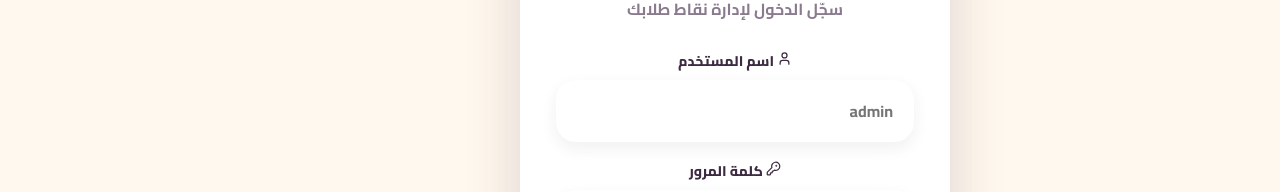
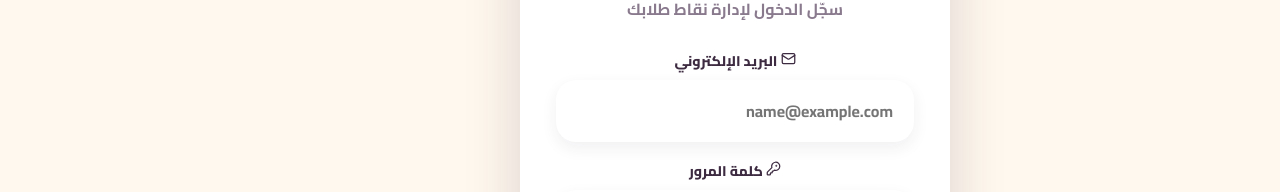
Before and after one commit to kabtenkemo/Divo, a React (Vite) app: page /login in a window 1280 px wide. Shown: the part 333-525 px from the top of the page. Built offline with nearby package versions, Linux system fonts and the light colour scheme; no server answers.

Commit message:
feat: login by email (mandatory) instead of username

```diff
--- a/src/context/AuthContext.jsx
+++ b/src/context/AuthContext.jsx
@@ -14,8 +14,8 @@ function readStoredAdmin() {
 export function AuthProvider({ children }) {
   const [admin, setAdmin] = useState(readStoredAdmin);
 
-  const login = useCallback(async (username, password) => {
-    const { data } = await API.post('/auth/login', { username, password });
+  const login = useCallback(async (email, password) => {
+    const { data } = await API.post('/auth/login', { email, password });
     localStorage.setItem('divo_token', data.token);
     localStorage.setItem('divo_admin', JSON.stringify(data.admin));
     setAdmin(data.admin);
--- a/src/pages/Admins.jsx
+++ b/src/pages/Admins.jsx
@@ -12,7 +12,6 @@ export default function Admins() {
   const [loading, setLoading] = useState(true);
 
   const [name, setName] = useState('');
-  const [username, setUsername] = useState('');
   const [email, setEmail] = useState('');
   const [role, setRole] = useState('Admin');
   const [saving, setSaving] = useState(false);
@@ -30,17 +29,16 @@ export default function Admins() {
 
   const submit = async (e) => {
     e.preventDefault();
-    if (!name.trim() || !username.trim()) {
-      push('يرجى ملء الاسم واسم المستخدم', 'error');
+    if (!name.trim() || !email.trim()) {
+      push('يرجى ملء الاسم والبريد الإلكتروني', 'error');
       return;
     }
     setSaving(true);
     try {
-      await API.post('/admins', { name, username, email, role });
+      await API.post('/admins', { name, email, role });
       push('تمت إضافة المشرف بنجاح');
       setShowForm(false);
       setName('');
-      setUsername('');
       setEmail('');
       setRole('Admin');
       load();
@@ -85,8 +83,7 @@ export default function Admins() {
               <tr>
                 <th>#</th>
                 <th>الاسم</th>
-                <th>اسم المستخدم</th>
-                <th>البريد</th>
+                <th>البريد الإلكتروني</th>
                 <th>الدور</th>
                 <th>تاريخ الإضافة</th>
                 <th></th>
@@ -97,8 +94,7 @@ export default function Admins() {
                 <tr key={a.id}>
                   <td>{a.id}</td>
                   <td>{a.name}</td>
-                  <td>@{a.username}</td>
-                  <td>{a.email || '—'}</td>
+                  <td>{a.email}</td>
                   <td>
                     <span className={`chip ${a.role === 'SuperAdmin' ? 'active' : ''}`}>
                       {a.role === 'SuperAdmin' ? (
@@ -140,12 +136,8 @@ export default function Admins() {
               <input className="input" value={name} onChange={(e) => setName(e.target.value)} placeholder="مثال: محمد أحمد" />
             </div>
             <div className="field">
-              <label>اسم المستخدم</label>
-              <input className="input" value={username} onChange={(e) => setUsername(e.target.value)} placeholder="username" />
-            </div>
-            <div className="field">
               <label>
-                <Mail size={15} style={{ verticalAlign: 'middle' }} /> البريد الإلكتروني (اختياري)
+                <Mail size={15} style={{ verticalAlign: 'middle' }} /> البريد الإلكتروني
               </label>
               <input className="input" type="email" value={email} onChange={(e) => setEmail(e.target.value)} placeholder="name@school.com" />
             </div>
--- a/src/pages/Login.jsx
+++ b/src/pages/Login.jsx
@@ -1,6 +1,6 @@
 import { useState } from 'react';
 import { useNavigate } from 'react-router-dom';
-import { KeyRound, Moon, PartyPopper, Smile, Rocket, Star, Sun, User } from 'lucide-react';
+import { KeyRound, Mail, Moon, PartyPopper, Smile, Rocket, Star, Sun } from 'lucide-react';
 import { useAuth } from '../context/AuthContext';
 import { errorMessage } from '../api/client';
 import { useToast } from '../context/ToastContext';
@@ -20,19 +20,19 @@ export default function Login() {
   const { theme, toggle } = useTheme();
   const navigate = useNavigate();
 
-  const [username, setUsername] = useState('');
+  const [email, setEmail] = useState('');
   const [password, setPassword] = useState('');
   const [busy, setBusy] = useState(false);
 
   const submit = async (e) => {
     e.preventDefault();
-    if (!username.trim() || !password) {
-      push('يرجى إدخال اسم المستخدم وكلمة المرور', 'error');
+    if (!email.trim() || !password) {
+      push('يرجى إدخال البريد الإلكتروني وكلمة المرور', 'error');
       return;
     }
     setBusy(true);
     try {
-      await login(username.trim(), password);
+      await login(email.trim(), password);
       navigate('/');
     } catch (err) {
       push(errorMessage(err), 'error');
@@ -61,14 +61,16 @@ export default function Login() {
 
         <div className="field">
           <label>
-            <User size={15} /> اسم المستخدم
+            <Mail size={15} /> البريد الإلكتروني
           </label>
           <input
             className="input"
-            value={username}
-            onChange={(e) => setUsername(e.target.value)}
-            placeholder="admin"
-            autoComplete="username"
+            type="email"
+            inputMode="email"
+            value={email}
+            onChange={(e) => setEmail(e.target.value)}
+            placeholder="name@example.com"
+            autoComplete="email"
           />
         </div>
 
```
